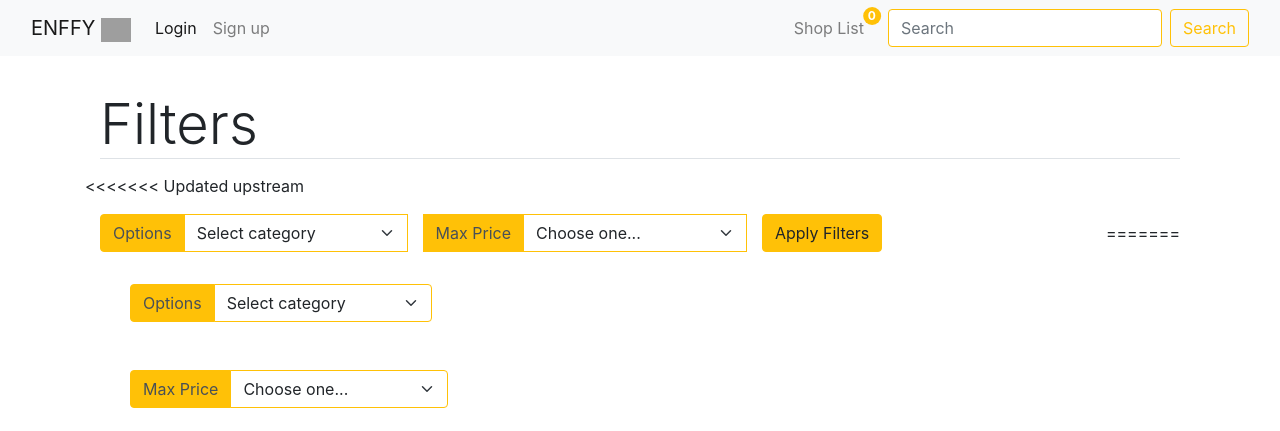
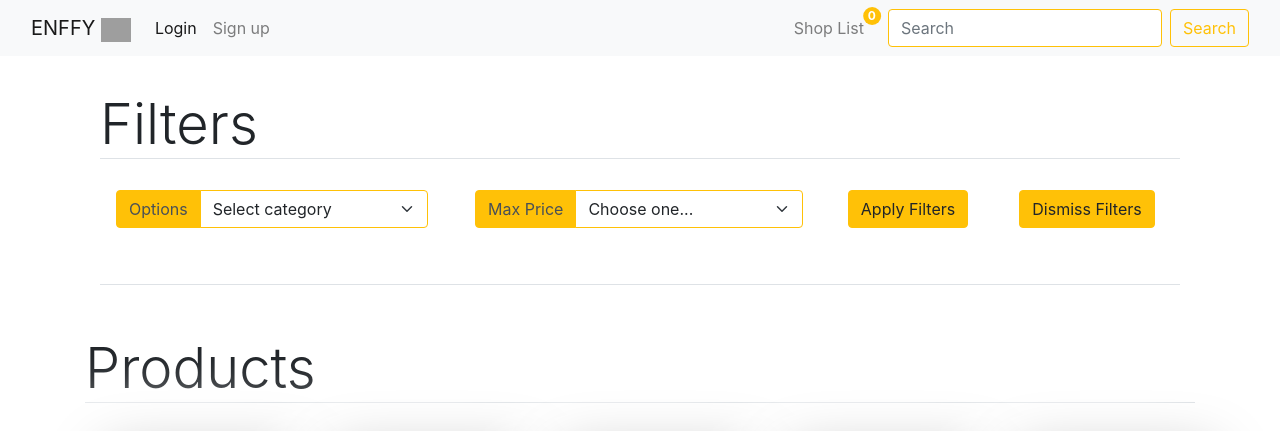
Before and after one commit to AlexHM/WebShop, a PHP site: page /html/home/home.php in a window 1280 px wide. Shown: the top 431 px of the page. Run offline with PHP 8.4, Linux system fonts and the light colour scheme; data comes from the database, SQL or seed files in the repository; some libraries are stand-ins or nearby versions; grey boxes are pictures that could not be loaded.

Commit message:
Update home.php

```diff
--- a/NFTS/html/home/home.php
+++ b/NFTS/html/home/home.php
@@ -291,33 +291,6 @@
             <div class="display-4 border-bottom ">Filters</div>
             <div style="height:15px;"></div>
             <fieldset class="row border-top-1">
-<<<<<<< Updated upstream
-                <div class="col-12 d-flex align-items-center justify-content-around">
-                    <form class="input-group d-flex align-items-center" action="home.php" method="POST">
-                        <label class="input-group-text bg-warning border-warning" for="inputGroupSelect01">Options</label>
-                        <select class="form-select border-warning me-3" id="inputGroupSelect01" name="selectCategory">
-                            <option selected>Select category</option>
-                            <option value="Meme">Memes</option>
-                            <option value="Art">Art</option>
-                            <option value="Gaming">Gaming</option>
-                        </select>
-                        <label class="input-group-text bg-warning border-warning" for="inputGroupSelect01">Max Price</label>
-                        <select class="form-select border-warning" id="inputGroupSelect01" name="selectPrice">
-                            <option selected>Choose one...</option>
-                            <option value="< 100">&lt; 100€</option>
-                            <option value="< 200">&lt; 200€</option>
-                            <option value="< 500">&lt; 500€</option>
-                            <option value="< 1000">&lt; 1.000€</option>
-                            <option value="< 5000">&lt; 5.000€</option>
-                            <option value="< 10000">&lt; 10.000€</option>
-                            <option value="> 10000">&gt; 10.000€</option>
-                        </select>
-                        <div class="col-md-4  col-sm-12 display-flex align-items-center p-3">
-                            <div class="input-group d-flex align-items-center">
-                                <input type="submit" class="btn btn-warning" value="Apply Filters" name=btnSelect>
-                            </div>
-                        </div>
-=======
                 <div class="col-12">
                     <form class="input-group " action="home.php" method="POST">
                         <div class="input-group mb-3 col-6 col-lg-4 d-flex justify-content-center p-3">
@@ -352,7 +325,6 @@
                                 <input type="submit" class="btn btn-warning" value="Dismiss Filters" name=btnDF>
                             </div>
                         </div>
->>>>>>> Stashed changes
                     </form>
                 </div>
             </fieldset>
```
